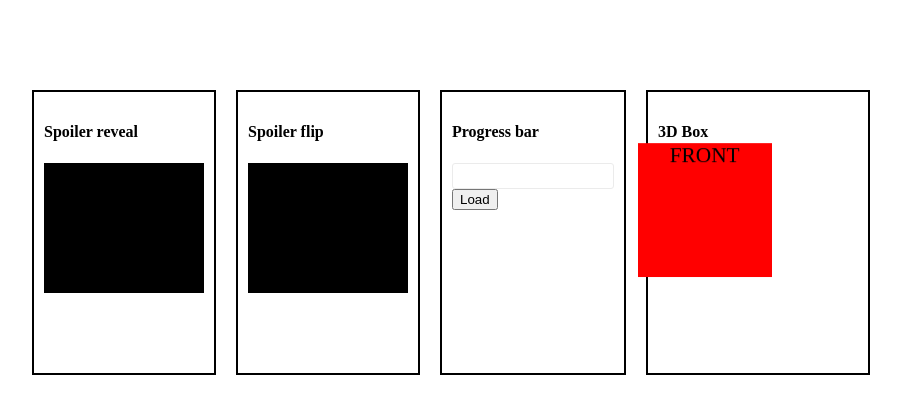
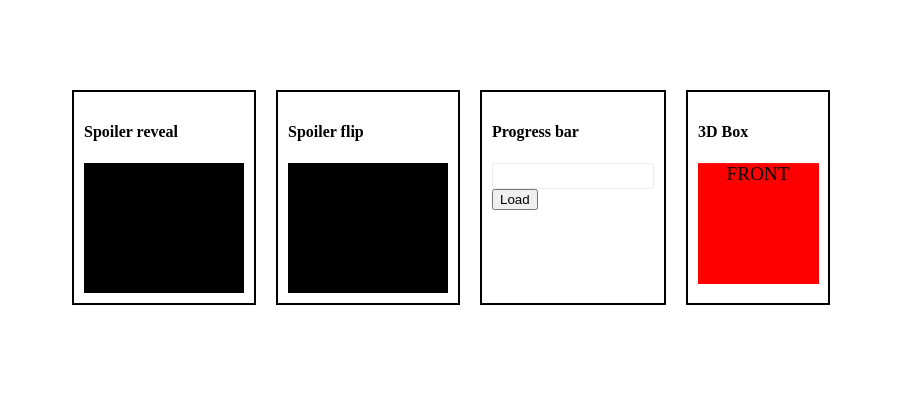
Before and after one commit to nswarr/css3-animations, a website: page public/demo.html in a window 1280 px wide. Shown: the whole page, without its empty margins (189-1090 px from the left). Drawn offline with Linux system fonts and the light colour scheme.

Commit message:
Finally got the spinning box where I want it!

```diff
--- a/public/demo.css
+++ b/public/demo.css
@@ -119,13 +119,12 @@
 }
 
 #threeD-viewport {
-    -webkit-perspective: 200;
+    -webkit-perspective: 300;
     -webkit-perspective-origin-x: 50%;
     -webkit-perspective-origin-y: 50%;
     position: relative;
-    width:200px;
-    height:200px;
-    margin: 0px auto;
+    width:100px;
+    padding: 10px;
 }
 
 #threeD-container {
@@ -142,8 +141,8 @@
     position: absolute;
     width:100px;
     height:100px;
-    top:10px;
-    left:10px;
+    top:0px;
+    left:0px;
     text-align: center;
 }
 
```
